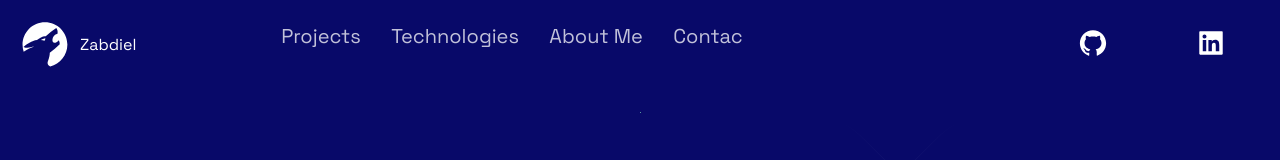
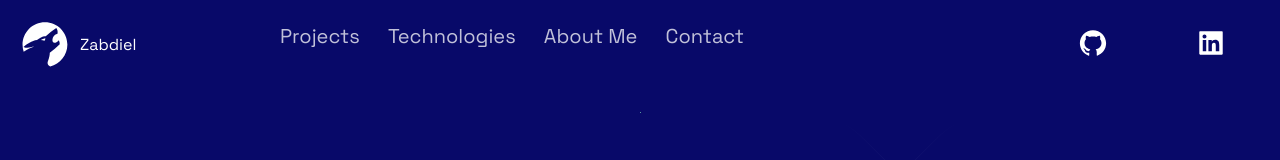
Before and after one commit to ZabdielV/Portfolio_2022_Next_js, a Next.js app: page / in a window 1280 px wide. Shown: the top 160 px of the page. Built offline with nearby package versions, Linux system fonts and the light colour scheme.

Commit message:
contact y texto

```diff
--- a/src/components/Header/Header.js
+++ b/src/components/Header/Header.js
@@ -32,7 +32,7 @@ const Header = () =>  (
       </li>
       <li>
         <Link href="#contac">
-          <NavLink>Contac</NavLink>
+          <NavLink>Contact</NavLink>
         </Link>
       </li>
     </Div2>
--- a/src/components/TimeLine/TimeLine.js
+++ b/src/components/TimeLine/TimeLine.js
@@ -16,7 +16,7 @@ const Timeline = () => {
     <Section id="about">
       <SectionTitle>About Me</SectionTitle>
       <SectionText>
-     I'm a Software Engineer from Mexico, i'm studying at Tecnologico de Monterrey Campus Estado de México. I consider myself
+     I'm a Software Engineer from Mexico, i'm studying at Tecnologico de Monterrey. I consider myself
     a passionated person and responsible.
       </SectionText>
       <ImgCircle>
```
